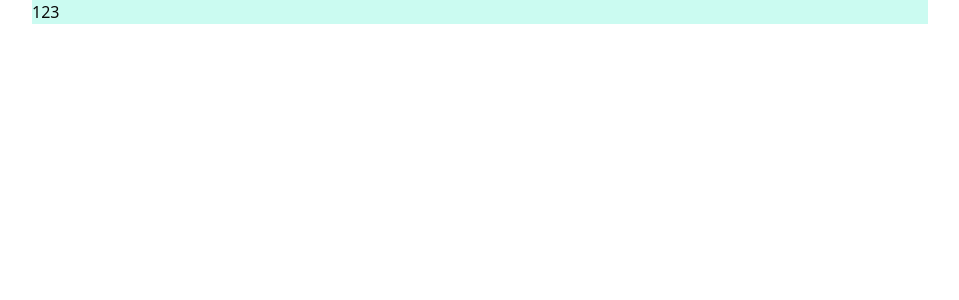
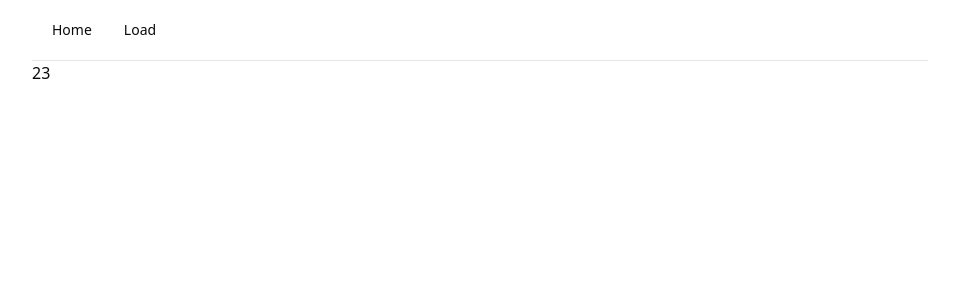
Before and after one commit to kaysaru/ai_docsort, a React app in the folder apps/frontend/: page /load in a window 1280 px wide. Shown: the top 300 px of the page, without its empty margins (160-1119 px from the left). Built offline with nearby package versions, Linux system fonts and the light colour scheme; the HTML template or start-up script is replaced by a standard one.

Commit message:
frontend routing

```diff
--- a/apps/frontend/src/App.tsx
+++ b/apps/frontend/src/App.tsx
@@ -1,11 +1,21 @@
 
-import {Outlet} from "@tanstack/react-router";
+import {Link, Outlet} from "@tanstack/react-router";
+import {Button} from "@/components/ui/button.tsx";
 
 function App() {
     return (
         <div className='flex flex-col max-w-4xl w-full'>
             <div className='flex flex-row h-full'>
                 <div className='flex flex-col w-full'>
+
+                    <div className='sticky top-0 w-full bg-background border-b py-3 px-1'>
+                        <Link to='/'>
+                            <Button variant='ghost'>Home</Button>
+                        </Link>
+                        <Link to='/load'>
+                            <Button variant='ghost'>Load</Button>
+                        </Link>
+                    </div>
                     <Outlet/>
                 </div>
             </div>
--- a/apps/frontend/src/pages/index.tsx
+++ b/apps/frontend/src/pages/index.tsx
@@ -1,12 +1,9 @@
-import {Link} from "@tanstack/react-router";
-import {Button} from "@/components/ui/button.tsx";
+import {Outlet} from "@tanstack/react-router";
 
 export const IndexPage = () => {
     return (
-        <div className='sticky top-0 w-full bg-background border-b py-3 px-1'>
-            <Link to='/load'>
-                <Button variant='ghost'>Load</Button>
-            </Link>
+        <div>
+            Home
         </div>
     )
 }
--- a/apps/frontend/src/pages/load.tsx
+++ b/apps/frontend/src/pages/load.tsx
@@ -1,5 +1,5 @@
 export const LoadPage = () => {
     return (
-        <div className='bg-teal-100'>123</div>
+        <div className=''>23</div>
     )
 }
```
